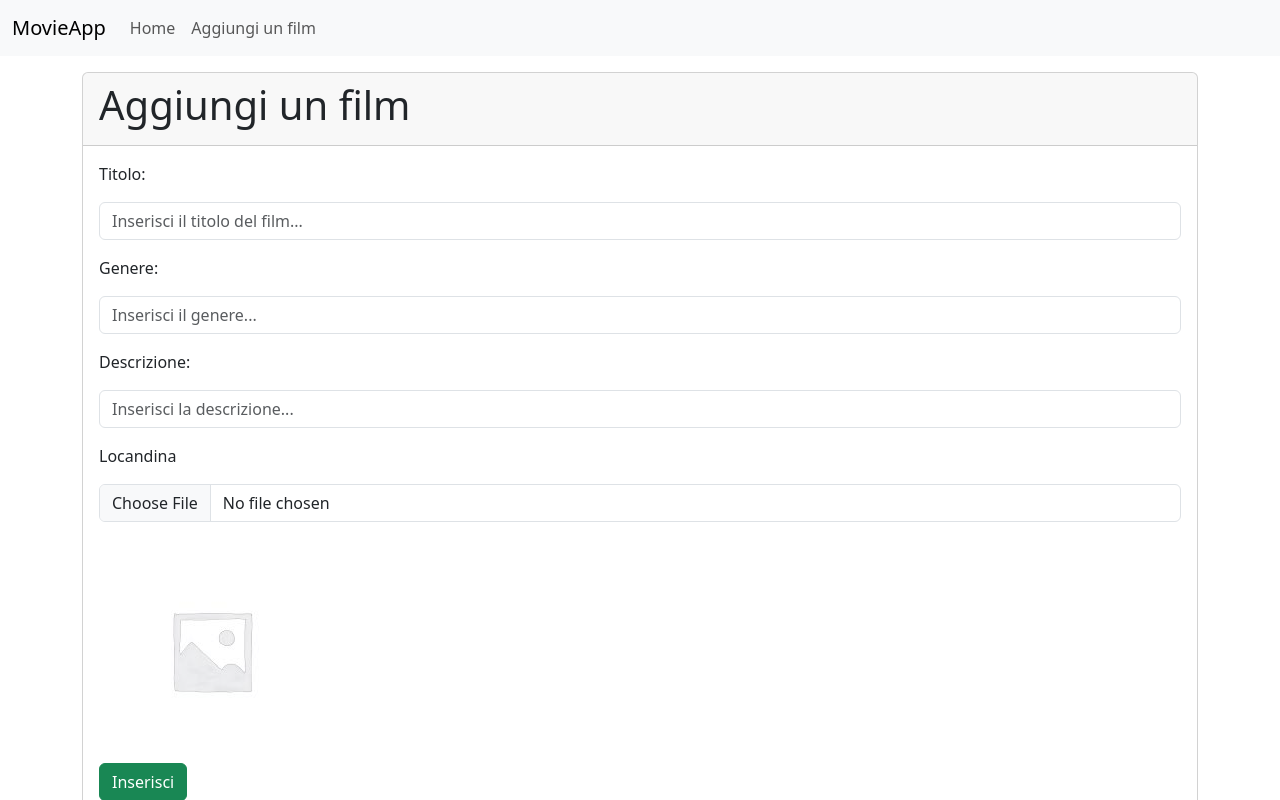
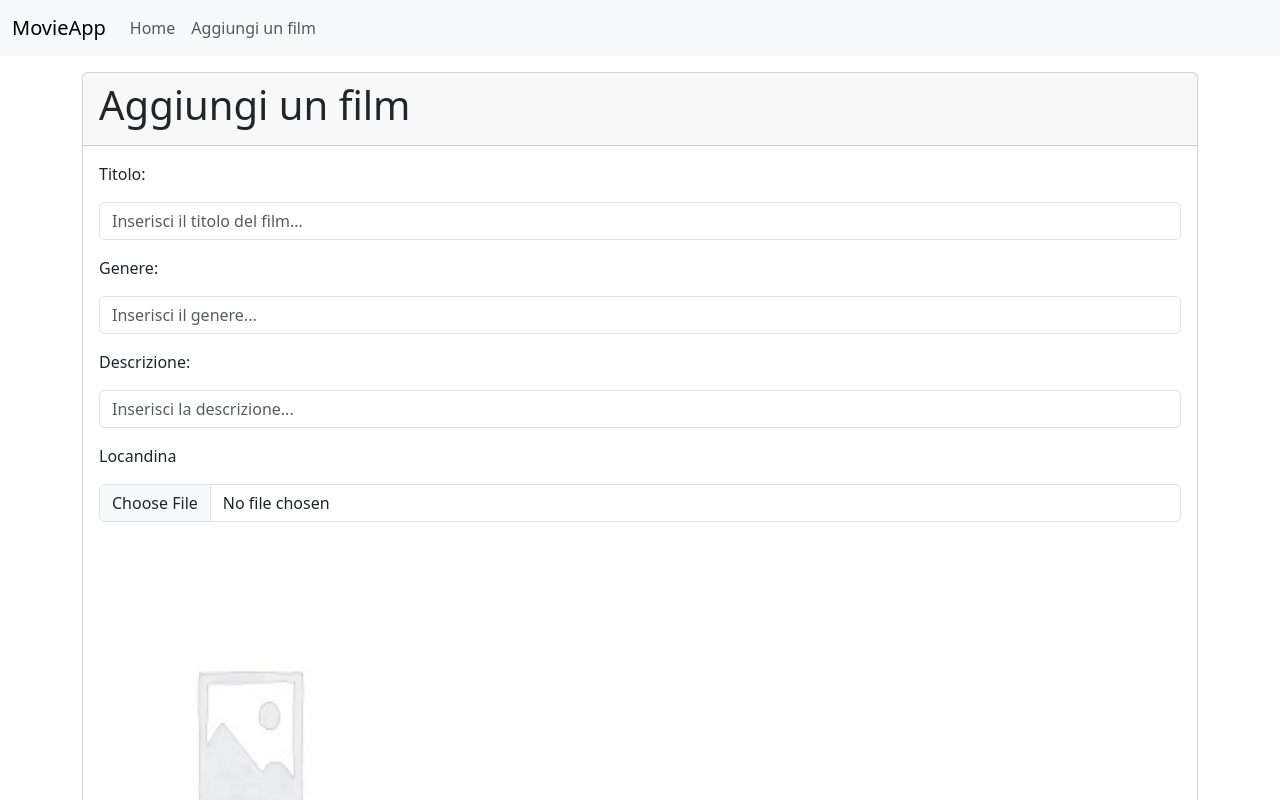
Before and after one commit to SimoneZampieri/webapp-react, a React (Vite) app: page /movies/create in a window 1280 px wide. Shown: the top 800 px of the page. Built offline with nearby package versions, Linux system fonts and the light colour scheme; no server answers.

Commit message:
Add placeholder styles for image uploads in index.css

```diff
--- a/src/index.css
+++ b/src/index.css
@@ -6,3 +6,8 @@
 .review{
     border: 1px solid black;
 }
+
+.placeholder{
+    max-width: 300px;
+    height: 400px;
+}
```
